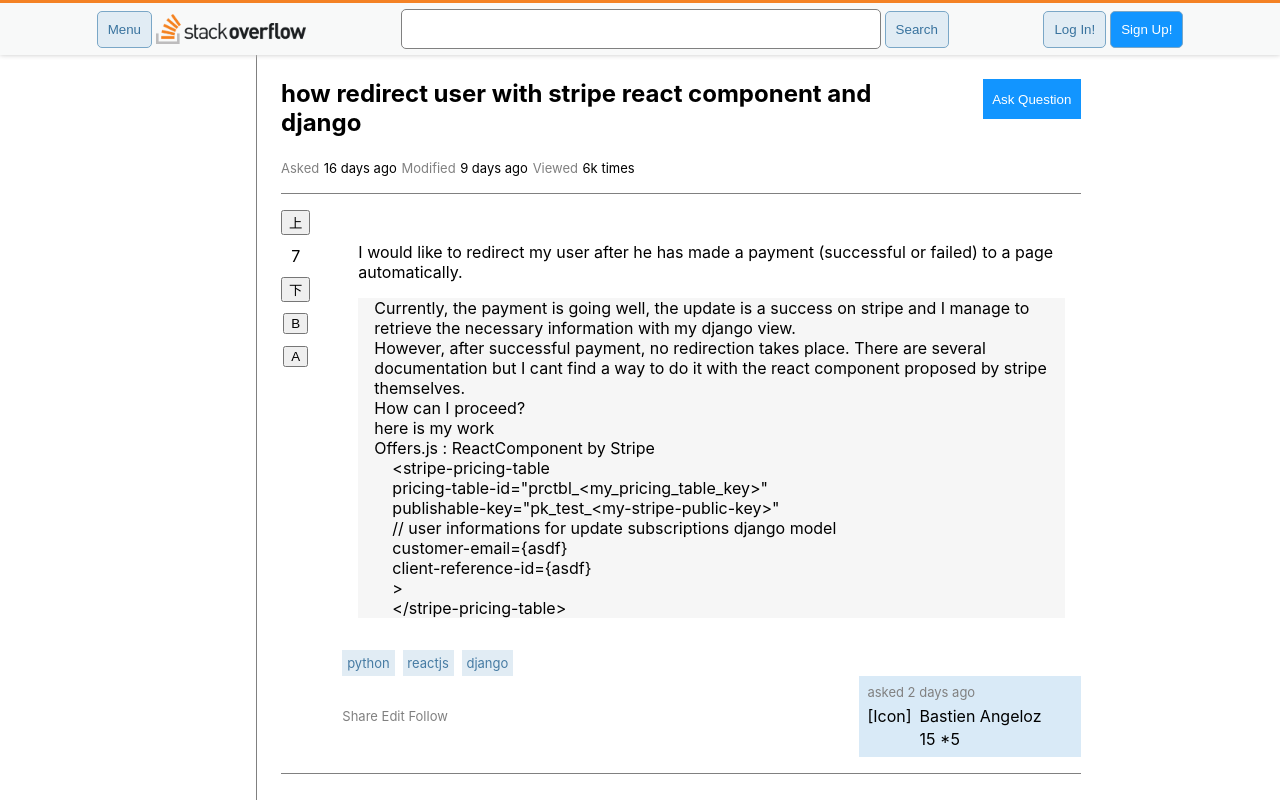
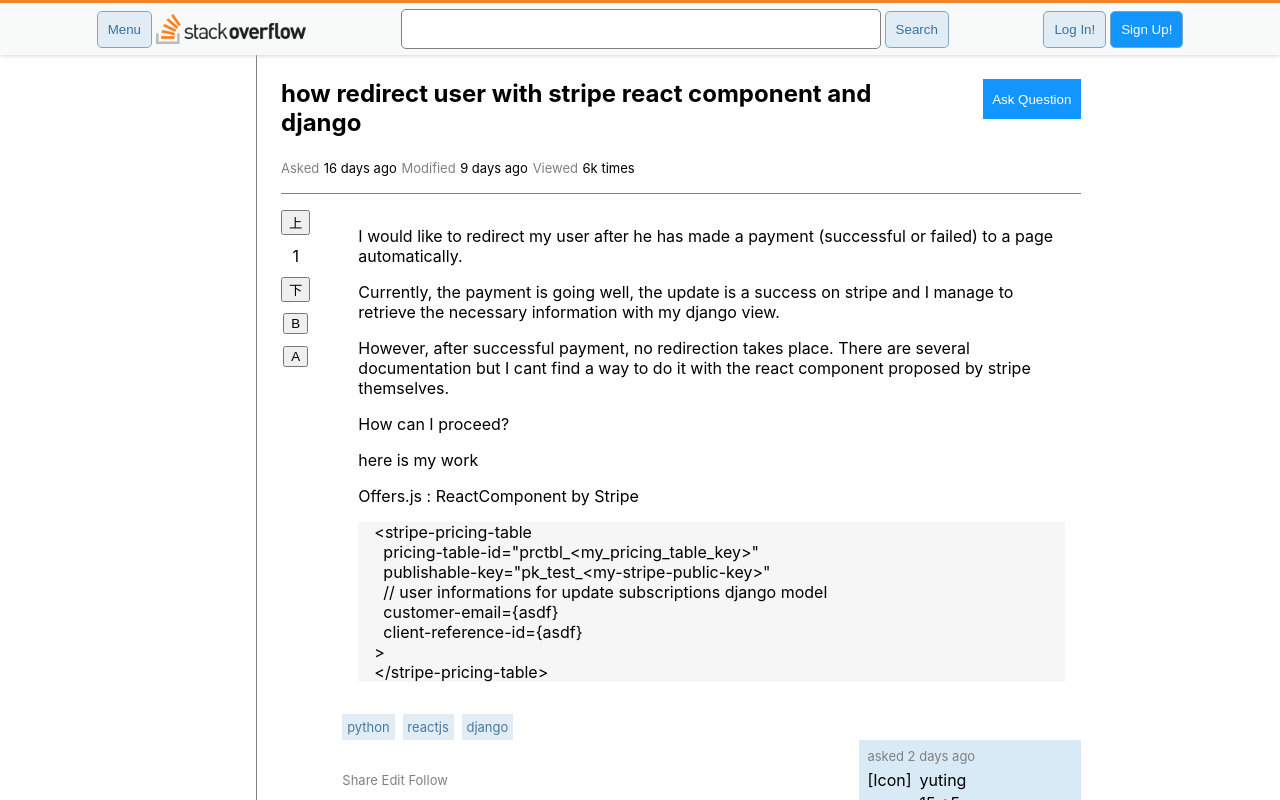
Before and after one commit to codestates-seb/seb42_pre_028, a React (Create React App) app in the folder client/: page /questions/0 in a window 1280 px wide. Shown: the top 800 px of the page. Built offline with nearby package versions, Linux system fonts and the light colour scheme.

Commit message:
QuestionDetail 수정 + 관련 파일 정리

```diff
--- a/client/src/App.js
+++ b/client/src/App.js
@@ -25,7 +25,6 @@ function App() {
           <Route path="/questions" element={<QuestionsList />}></Route>
           {/* <Route path="/questions/Ask" element={<QuestionAsk />}></Route> */}
           <Route path="/questions/:id" element={<QuestionDetail />} />
-          {/* <Route path="/create" element={<Create />}></Route> */}
           <Route path="/mypage/activity" element={<MyPage />}></Route>
           <Route path="/mypage/profile" element={<MyProfile />}></Route>
           <Route path="/mypage/setting" element={<MySettings />}></Route>
--- a/client/src/Component/Header.js
+++ b/client/src/Component/Header.js
@@ -70,6 +70,7 @@ function Header() {
     // 테스트용 코드
     // 기능 : 로그아웃 버튼 클릭 시 로그인 상태를 false로 변경 후 홈으로 이동
     dispatch(logout(state));
+    alert('로그아웃 성공!');
     navigate('/');
 
     // 서버 통신용 코드 (임의로 작성. 로그아웃 api 필요)
--- a/client/src/Page/Question_Detail.js
+++ b/client/src/Page/Question_Detail.js
@@ -4,8 +4,9 @@ import Like from '../features/questionDetail/Like';
 import Author from '../features/questionDetail/Author';
 import { useState } from 'react';
 import Preview from '../features/questionDetail/Preview';
-import QuestionContent from '../features/questionDetail/QuestionContent';
+import ContentRender from '../features/questionDetail/ContentRender';
 import { dummyData } from '../dummyData';
+import { useSelector } from 'react-redux';
 
 const Container = styled.div`
   display: flex;
@@ -118,7 +119,19 @@ const Textarea = styled.textarea`
   margin-bottom: 1rem;
 `;
 
+const YourAnswerContainer = styled.div`
+  width: 100%;
+  display: flex;
+  flex-direction: column;
+  justify-content: left;
+  gap: 2rem;
+  margin-bottom: 1rem;
+  padding-bottom: 1rem;
+  border-bottom: 0.5px solid gray;
+`;
+
 function Question_Detail() {
+  const log = useSelector((state) => state.log.value);
   const { id } = useParams();
   const [content, setContent] = useState('');
 
@@ -127,7 +140,7 @@ function Question_Detail() {
       <Content>
         <Mainbar>
           <TitleContainer>
-            <H2>how redirect user with stripe react component and django</H2>
+            <H2>{dummyData[id].title}</H2>
             <Link to="/create">
               <AskButton>Ask Question</AskButton>
             </Link>
@@ -144,33 +157,27 @@ function Question_Detail() {
             </div>
           </TitleStateContainer>
           <QuestionContainer>
-            <Like size={7} />
+            <Like size={dummyData[id].vote} />
             <QuestionContentContainer>
-              <QuestionContent qContent={dummyData[id].content} />
+              <ContentRender qContent={dummyData[id].content} />
               <TagContainer>
                 <TagSpan>python</TagSpan>
                 <TagSpan>reactjs</TagSpan>
                 <TagSpan>django</TagSpan>
               </TagContainer>
-              <Author name="Bastien Angeloz" />
+              <Author name={dummyData[id].author.name} />
             </QuestionContentContainer>
           </QuestionContainer>
           <p>1 Answer</p>
           <AnswerContainer>
             <Like size={8} />
             <QuestionContentContainer>
-              <p>
-                To set up redirection to your application after successful
-                payment, it can be done by setting in the pricing table page in
-                Dashboard. You can select Dont show confirmation page in every
-                price to disable showing Stripes confirmation page and set the
-                return URL to direct to your website.
-              </p>
-              <p>Heres the screenshot of where you can set it up:</p>
-              [Img]
-              <Author name="yuting" />
+              <ContentRender qContent={dummyData[id].answerContent} />
+              <Author name="yuting2" />
             </QuestionContentContainer>
           </AnswerContainer>
+          {log ? (
+            <YourAnswerContainer>
               <p>Your Answer</p>
               <Textarea
                 value={content}
@@ -181,6 +188,8 @@ function Question_Detail() {
               />
               <Preview content={content} />
               <AskButton>Post Your Answer</AskButton>
+            </YourAnswerContainer>
+          ) : null}
         </Mainbar>
 
         {/* <Sidebar>Sidebar</Sidebar> */}
--- a/client/src/dummyData.js
+++ b/client/src/dummyData.js
@@ -13,20 +13,27 @@ export const dummyData = [
       avatar: 'Img',
     },
     time: new Date(),
-    content: `I would like to redirect my user after he has made a payment (successful or failed) to a page automatically.
-    Currently, the payment is going well, the update is a success on stripe and I manage to retrieve the necessary information with my django view.
-    However, after successful payment, no redirection takes place. There are several documentation but I cant find a way to do it with the react component proposed by stripe themselves.
-    How can I proceed?
-    here is my work
-    Offers.js : ReactComponent by Stripe
-        <stripe-pricing-table
-        pricing-table-id="prctbl_<my_pricing_table_key>"
-        publishable-key="pk_test_<my-stripe-public-key>"
-        // user informations for update subscriptions django model
-        customer-email={asdf}
-        client-reference-id={asdf}
-        >
-        </stripe-pricing-table>`,
+    content: [
+      `I would like to redirect my user after he has made a payment (successful or failed) to a page automatically.`,
+      `Currently, the payment is going well, the update is a success on stripe and I manage to retrieve the necessary information with my django view.`,
+      `However, after successful payment, no redirection takes place. There are several documentation but I cant find a way to do it with the react component proposed by stripe themselves.`,
+      `How can I proceed?`,
+      `here is my work`,
+      `Offers.js : ReactComponent by Stripe`,
+      `    <stripe-pricing-table`,
+      `      pricing-table-id="prctbl_<my_pricing_table_key>"`,
+      `      publishable-key="pk_test_<my-stripe-public-key>"`,
+      `      // user informations for update subscriptions django model`,
+      `      customer-email={asdf}`,
+      `      client-reference-id={asdf}`,
+      `    >`,
+      `    </stripe-pricing-table>`,
+    ],
+    answerContent: [
+      `To set up redirection to your application after successful payment, it can be done by setting in the pricing table page in Dashboard. You can select Dont show confirmation page in every price to disable showing Stripes confirmation page and set the return URL to direct to your website.`,
+      `Heres the screenshot of where you can set it up:`,
+      `[Img]`,
+    ],
   },
   {
     id: 1,
@@ -42,22 +49,27 @@ export const dummyData = [
       avatar: 'Img',
     },
     time: new Date(),
-    content: `
-    I would like to redirect my user after he has made a payment (successful or failed) to a page automatically.
-    Currently, the payment is going well, the update is a success on stripe and I manage to retrieve the necessary information with my django view.
-    However, after successful payment, no redirection takes place. There are several documentation but I cant find a way to do it with the react component proposed by stripe themselves.
-    How can I proceed?
-    here is my work
-    Offers.js : ReactComponent by Stripe
-
-        <stripe-pricing-table
-        pricing-table-id="prctbl_<my_pricing_table_key>"
-        publishable-key="pk_test_<my-stripe-public-key>"
-        // user informations for update subscriptions django model
-        customer-email={asdf}
-        client-reference-id={asdf}
-        >
-        </stripe-pricing-table>`,
+    content: [
+      `I would like to redirect my user after he has made a payment (successful or failed) to a page automatically.`,
+      `Currently, the payment is going well, the update is a success on stripe and I manage to retrieve the necessary information with my django view.`,
+      `However, after successful payment, no redirection takes place. There are several documentation but I cant find a way to do it with the react component proposed by stripe themselves.`,
+      `How can I proceed?`,
+      `here is my work`,
+      `Offers.js : ReactComponent by Stripe`,
+      `    <stripe-pricing-table`,
+      `      pricing-table-id="prctbl_<my_pricing_table_key>"`,
+      `      publishable-key="pk_test_<my-stripe-public-key>"`,
+      `      // user informations for update subscriptions django model`,
+      `      customer-email={asdf}`,
+      `      client-reference-id={asdf}`,
+      `    >`,
+      `    </stripe-pricing-table>`,
+    ],
+    answerContent: [
+      `To set up redirection to your application after successful payment, it can be done by setting in the pricing table page in Dashboard. You can select Dont show confirmation page in every price to disable showing Stripes confirmation page and set the return URL to direct to your website.`,
+      `Heres the screenshot of where you can set it up:`,
+      `[Img]`,
+    ],
   },
   {
     id: 2,
@@ -73,22 +85,27 @@ export const dummyData = [
       avatar: 'Img',
     },
     time: new Date(),
-    content: `
-    I would like to redirect my user after he has made a payment (successful or failed) to a page automatically.
-    Currently, the payment is going well, the update is a success on stripe and I manage to retrieve the necessary information with my django view.
-    However, after successful payment, no redirection takes place. There are several documentation but I cant find a way to do it with the react component proposed by stripe themselves.
-    How can I proceed?
-    here is my work
-    Offers.js : ReactComponent by Stripe
-
-        <stripe-pricing-table
-        pricing-table-id="prctbl_<my_pricing_table_key>"
-        publishable-key="pk_test_<my-stripe-public-key>"
-        // user informations for update subscriptions django model
-        customer-email={asdf}
-        client-reference-id={asdf}
-        >
-        </stripe-pricing-table>`,
+    content: [
+      `I would like to redirect my user after he has made a payment (successful or failed) to a page automatically.`,
+      `Currently, the payment is going well, the update is a success on stripe and I manage to retrieve the necessary information with my django view.`,
+      `However, after successful payment, no redirection takes place. There are several documentation but I cant find a way to do it with the react component proposed by stripe themselves.`,
+      `How can I proceed?`,
+      `here is my work`,
+      `Offers.js : ReactComponent by Stripe`,
+      `    <stripe-pricing-table`,
+      `      pricing-table-id="prctbl_<my_pricing_table_key>"`,
+      `      publishable-key="pk_test_<my-stripe-public-key>"`,
+      `      // user informations for update subscriptions django model`,
+      `      customer-email={asdf}`,
+      `      client-reference-id={asdf}`,
+      `    >`,
+      `    </stripe-pricing-table>`,
+    ],
+    answerContent: [
+      `To set up redirection to your application after successful payment, it can be done by setting in the pricing table page in Dashboard. You can select Dont show confirmation page in every price to disable showing Stripes confirmation page and set the return URL to direct to your website.`,
+      `Heres the screenshot of where you can set it up:`,
+      `[Img]`,
+    ],
   },
   {
     id: 3,
@@ -104,22 +121,27 @@ export const dummyData = [
       avatar: 'Img',
     },
     time: new Date(),
-    content: `
-    I would like to redirect my user after he has made a payment (successful or failed) to a page automatically.
-    Currently, the payment is going well, the update is a success on stripe and I manage to retrieve the necessary information with my django view.
-    However, after successful payment, no redirection takes place. There are several documentation but I cant find a way to do it with the react component proposed by stripe themselves.
-    How can I proceed?
-    here is my work
-    Offers.js : ReactComponent by Stripe
-
-        <stripe-pricing-table
-        pricing-table-id="prctbl_<my_pricing_table_key>"
-        publishable-key="pk_test_<my-stripe-public-key>"
-        // user informations for update subscriptions django model
-        customer-email={asdf}
-        client-reference-id={asdf}
-        >
-        </stripe-pricing-table>`,
+    content: [
+      `I would like to redirect my user after he has made a payment (successful or failed) to a page automatically.`,
+      `Currently, the payment is going well, the update is a success on stripe and I manage to retrieve the necessary information with my django view.`,
+      `However, after successful payment, no redirection takes place. There are several documentation but I cant find a way to do it with the react component proposed by stripe themselves.`,
+      `How can I proceed?`,
+      `here is my work`,
+      `Offers.js : ReactComponent by Stripe`,
+      `    <stripe-pricing-table`,
+      `      pricing-table-id="prctbl_<my_pricing_table_key>"`,
+      `      publishable-key="pk_test_<my-stripe-public-key>"`,
+      `      // user informations for update subscriptions django model`,
+      `      customer-email={asdf}`,
+      `      client-reference-id={asdf}`,
+      `    >`,
+      `    </stripe-pricing-table>`,
+    ],
+    answerContent: [
+      `To set up redirection to your application after successful payment, it can be done by setting in the pricing table page in Dashboard. You can select Dont show confirmation page in every price to disable showing Stripes confirmation page and set the return URL to direct to your website.`,
+      `Heres the screenshot of where you can set it up:`,
+      `[Img]`,
+    ],
   },
   {
     id: 4,
@@ -135,22 +157,27 @@ export const dummyData = [
       avatar: 'Img',
     },
     time: new Date(),
-    content: `
-    I would like to redirect my user after he has made a payment (successful or failed) to a page automatically.
-    Currently, the payment is going well, the update is a success on stripe and I manage to retrieve the necessary information with my django view.
-    However, after successful payment, no redirection takes place. There are several documentation but I cant find a way to do it with the react component proposed by stripe themselves.
-    How can I proceed?
-    here is my work
-    Offers.js : ReactComponent by Stripe
-
-        <stripe-pricing-table
-        pricing-table-id="prctbl_<my_pricing_table_key>"
-        publishable-key="pk_test_<my-stripe-public-key>"
-        // user informations for update subscriptions django model
-        customer-email={asdf}
-        client-reference-id={asdf}
-        >
-        </stripe-pricing-table>`,
+    content: [
+      `I would like to redirect my user after he has made a payment (successful or failed) to a page automatically.`,
+      `Currently, the payment is going well, the update is a success on stripe and I manage to retrieve the necessary information with my django view.`,
+      `However, after successful payment, no redirection takes place. There are several documentation but I cant find a way to do it with the react component proposed by stripe themselves.`,
+      `How can I proceed?`,
+      `here is my work`,
+      `Offers.js : ReactComponent by Stripe`,
+      `    <stripe-pricing-table`,
+      `      pricing-table-id="prctbl_<my_pricing_table_key>"`,
+      `      publishable-key="pk_test_<my-stripe-public-key>"`,
+      `      // user informations for update subscriptions django model`,
+      `      customer-email={asdf}`,
+      `      client-reference-id={asdf}`,
+      `    >`,
+      `    </stripe-pricing-table>`,
+    ],
+    answerContent: [
+      `To set up redirection to your application after successful payment, it can be done by setting in the pricing table page in Dashboard. You can select Dont show confirmation page in every price to disable showing Stripes confirmation page and set the return URL to direct to your website.`,
+      `Heres the screenshot of where you can set it up:`,
+      `[Img]`,
+    ],
   },
   {
     id: 5,
@@ -166,22 +193,22 @@ export const dummyData = [
       avatar: 'Img',
     },
     time: new Date(),
-    content: `
-    I would like to redirect my user after he has made a payment (successful or failed) to a page automatically.
-    Currently, the payment is going well, the update is a success on stripe and I manage to retrieve the necessary information with my django view.
-    However, after successful payment, no redirection takes place. There are several documentation but I cant find a way to do it with the react component proposed by stripe themselves.
-    How can I proceed?
-    here is my work
-    Offers.js : ReactComponent by Stripe
-
-        <stripe-pricing-table
-        pricing-table-id="prctbl_<my_pricing_table_key>"
-        publishable-key="pk_test_<my-stripe-public-key>"
-        // user informations for update subscriptions django model
-        customer-email={asdf}
-        client-reference-id={asdf}
-        >
-        </stripe-pricing-table>`,
+    content: [
+      `I would like to redirect my user after he has made a payment (successful or failed) to a page automatically.`,
+      `Currently, the payment is going well, the update is a success on stripe and I manage to retrieve the necessary information with my django view.`,
+      `However, after successful payment, no redirection takes place. There are several documentation but I cant find a way to do it with the react component proposed by stripe themselves.`,
+      `How can I proceed?`,
+      `here is my work`,
+      `Offers.js : ReactComponent by Stripe`,
+      `    <stripe-pricing-table`,
+      `      pricing-table-id="prctbl_<my_pricing_table_key>"`,
+      `      publishable-key="pk_test_<my-stripe-public-key>"`,
+      `      // user informations for update subscriptions django model`,
+      `      customer-email={asdf}`,
+      `      client-reference-id={asdf}`,
+      `    >`,
+      `    </stripe-pricing-table>`,
+    ],
   },
   {
     id: 6,
--- a/client/src/features/questionDetail/QuestionContent.js
+++ b/client/src/features/questionDetail/ContentRender.js
@@ -8,12 +8,11 @@ const PreviewBox = styled.div`
 `;
 
 const NomalBox = styled.div`
-  margin: 1rem 0;
-  // 개행을 인식시키는 속성
+  margin-bottom: 1rem;
+  // 개행(enter)을 인식시키는 속성
   white-space: pre-wrap;
 `;
 
-// eslint-disable-next-line no-unused-vars
 const CodeBox = styled.div`
   margin: 0;
   background-color: #f6f6f6;
@@ -21,10 +20,10 @@ const CodeBox = styled.div`
   white-space: pre-wrap;
 `;
 
-function QuestionContent({ qContent }) {
+function ContentRender({ qContent }) {
   return (
     <PreviewBox>
-      {qContent.split('\n').map((el, index) => {
+      {qContent.map((el, index) => {
         if (el.slice(0, 4) === '    ') {
           return <CodeBox key={index}>{el.slice(4)}</CodeBox>;
         }
@@ -34,4 +33,4 @@ function QuestionContent({ qContent }) {
   );
 }
 
-export default QuestionContent;
+export default ContentRender;
```
Lines whose indentation alone changed are shown as unchanged.
